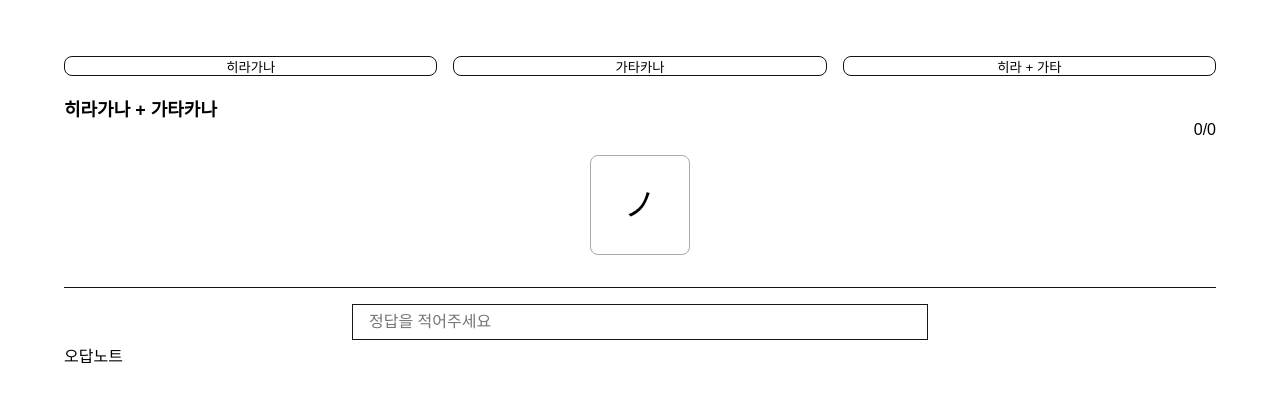
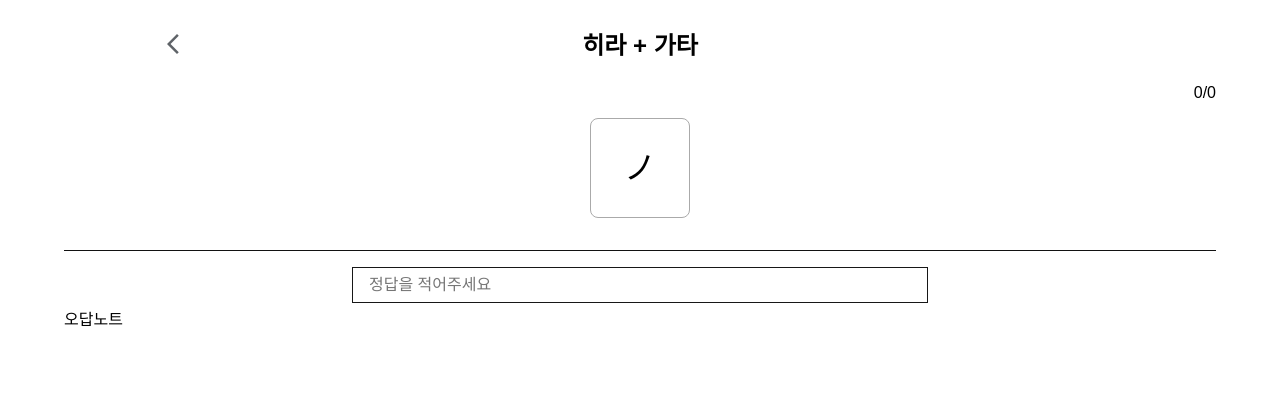
Before and after one commit to TheKany/study-japanese, a Next.js app: page /Study/All in a window 1280 px wide. Shown: the top 402 px of the page. Built offline with nearby package versions, Linux system fonts and the light colour scheme.

Commit message:
상단 네비게이션 수정정

```diff
--- a/src/app/Study/All/page.tsx
+++ b/src/app/Study/All/page.tsx
@@ -4,9 +4,7 @@ import React from "react";
 import StudyPage from "../_components/StudyPage";
 
 const AllStudyPage = () => {
-  return (
-    <StudyPage title="히라가나 + 가타카나" dataPath="/datas/AllKana.json" />
-  );
+  return <StudyPage dataPath="/datas/AllKana.json" />;
 };
 
 export default AllStudyPage;
--- a/src/app/Study/Gata/page.tsx
+++ b/src/app/Study/Gata/page.tsx
@@ -4,7 +4,7 @@ import React from "react";
 import StudyPage from "../_components/StudyPage";
 
 const GataStudyPage = () => {
-  return <StudyPage title="가타카나" dataPath="/datas/Gatakana.json" />;
+  return <StudyPage dataPath="/datas/Gatakana.json" />;
 };
 
 export default GataStudyPage;
--- a/src/app/Study/Hira/page.tsx
+++ b/src/app/Study/Hira/page.tsx
@@ -4,7 +4,7 @@ import React from "react";
 import StudyPage from "../_components/StudyPage";
 
 const HiraStudyPage = () => {
-  return <StudyPage title="히라가나" dataPath="/datas/Hiragana.json" />;
+  return <StudyPage dataPath="/datas/Hiragana.json" />;
 };
 
 export default HiraStudyPage;
--- a/src/app/Study/_components/StudyPage.tsx
+++ b/src/app/Study/_components/StudyPage.tsx
@@ -1,20 +1,11 @@
 "use client";
 
-import { ButtonBox } from "@/components/ButtonBox";
+import Navigation from "@/components/Navigation";
 import Wrapper from "@/components/Wrapper/Wrapper";
-import { useRouter } from "next/navigation";
 import React, { useEffect, useRef, useState } from "react";
 import styled from "styled-components";
 
-const StudyPage = ({
-  title,
-  dataPath,
-}: {
-  title: string;
-  dataPath: string;
-}) => {
-  const router = useRouter();
-
+const StudyPage = ({ dataPath }: { dataPath: string }) => {
   const [datas, setDatas] = useState<
     { id: number; word: string; speakWord: string }[]
   >([]);
@@ -109,42 +100,15 @@ const StudyPage = ({
     }
   };
 
-  const onClickLink = (id: string) => {
-    switch (id) {
-      case "hira":
-        router.push("/Study/Hira");
-        break;
-      case "gata":
-        router.push("/Study/Gata");
-        break;
-      case "hi-ga":
-        router.push("/Study/All");
-        break;
-      default:
-        break;
-    }
-  };
-
   useEffect(() => {
     onLoadData();
   }, []);
 
   return (
     <Wrapper>
-      <PageBtnContainer>
-        <ButtonBox height="20px" onClick={() => onClickLink("hira")}>
-          히라가나
-        </ButtonBox>
-        <ButtonBox height="20px" onClick={() => onClickLink("gata")}>
-          가타카나
-        </ButtonBox>
-        <ButtonBox height="20px" onClick={() => onClickLink("hi-ga")}>
-          히라 + 가타
-        </ButtonBox>
-      </PageBtnContainer>
+      <Navigation />
 
       <InfoContainer>
-        <Title>{title}</Title>
         <ScoreBox>
           <p>
             {score.currect}/{score.total}
@@ -191,11 +155,6 @@ const InfoContainer = styled.div`
   display: flex;
   flex-direction: column;
   justify-content: center;
-`;
-
-const Title = styled.p`
-  font-size: 18px;
-  font-weight: 700;
 `;
 
 const ScoreBox = styled.div`
@@ -256,13 +215,3 @@ const Word = styled.p<{ $borderColor: string }>`
   justify-content: center;
   align-items: center;
 `;
-
-const PageBtnContainer = styled.div`
-  display: grid;
-  grid-template-columns: repeat(3, 1fr);
-  gap: 16px;
-
-  width: 100%;
-  margin: 0 auto;
-  margin-top: 32px;
-`;
--- /dev/null
+++ b/src/components/Navigation/index.tsx
@@ -0,0 +1,55 @@
+"use client";
+
+import React from "react";
+import BackArrow from "../SVG/BackArrow";
+import styled from "styled-components";
+import { usePathname, useRouter } from "next/navigation";
+
+const Navigation = () => {
+  const router = useRouter();
+  const pathname = usePathname();
+
+  return (
+    <NavContainer>
+      <NAvBackBtn
+        onClick={() => {
+          router.push("/");
+        }}
+      >
+        <BackArrow />
+      </NAvBackBtn>
+
+      <NavTitle>
+        {pathname.includes("Hira")
+          ? "히라가나"
+          : pathname.includes("Gata")
+          ? "가타카나"
+          : "히라 + 가타"}
+      </NavTitle>
+
+      <div></div>
+    </NavContainer>
+  );
+};
+
+export default Navigation;
+
+const NavContainer = styled.div`
+  display: grid;
+  grid-template-columns: repeat(5, 1fr);
+  align-items: center;
+  margin: 8px 0;
+  padding: 8px 0;
+`;
+
+const NAvBackBtn = styled.button`
+  width: 100%;
+  height: 100%;
+`;
+
+const NavTitle = styled.p`
+  font-size: 24px;
+  font-weight: 700;
+  grid-column: span 3;
+  text-align: center;
+`;
--- /dev/null
+++ b/src/components/SVG/BackArrow.tsx
@@ -0,0 +1,17 @@
+import React from "react";
+
+const BackArrow = () => {
+  return (
+    <svg
+      xmlns="http://www.w3.org/2000/svg"
+      height="24px"
+      viewBox="0 -960 960 960"
+      width="24px"
+      fill="#5f6368"
+    >
+      <path d="M400-80 0-480l400-400 71 71-329 329 329 329-71 71Z" />
+    </svg>
+  );
+};
+
+export default BackArrow;
```
Also changed, not shown: 1 other file (tests, documents, lock files or other folders).
